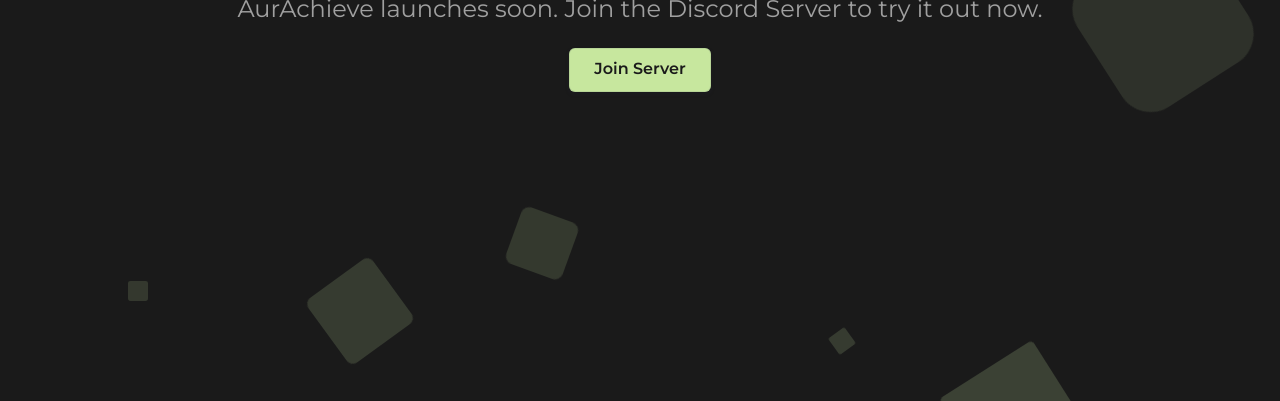
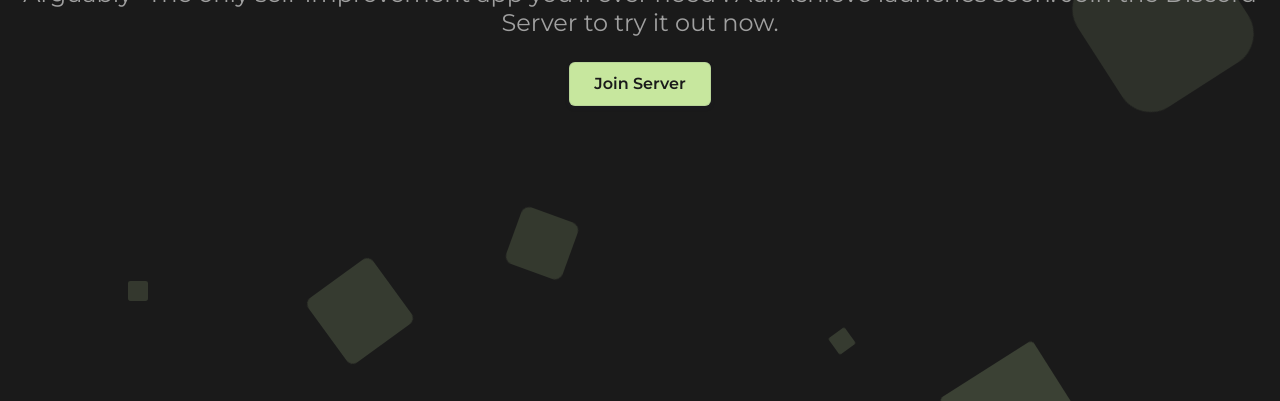
Before and after one commit to AurAchieve/website, a plain HTML site: page index.html in a window 1280 px wide. Shown: the part 399-800 px from the top of the page. Drawn offline with nearby package versions, Linux system fonts and the light colour scheme.

Commit message:
update description

```diff
--- a/index.html
+++ b/index.html
@@ -26,7 +26,7 @@
     </ul>
     <div class="content">
         <h1>The door to a better life opens soon.</h1>
-        <p>AurAchieve launches soon. Join the Discord Server to try it out now.</p>
+        <p>Arguably "The only self-improvement app you'll ever need". AurAchieve launches soon. Join the Discord Server to try it out now.</p>
         <a href="https://discord.gg/XQ5U7p7bdz"><button class="button-9" role="button-9">Join Server</button></a>
     </div>
 
```
